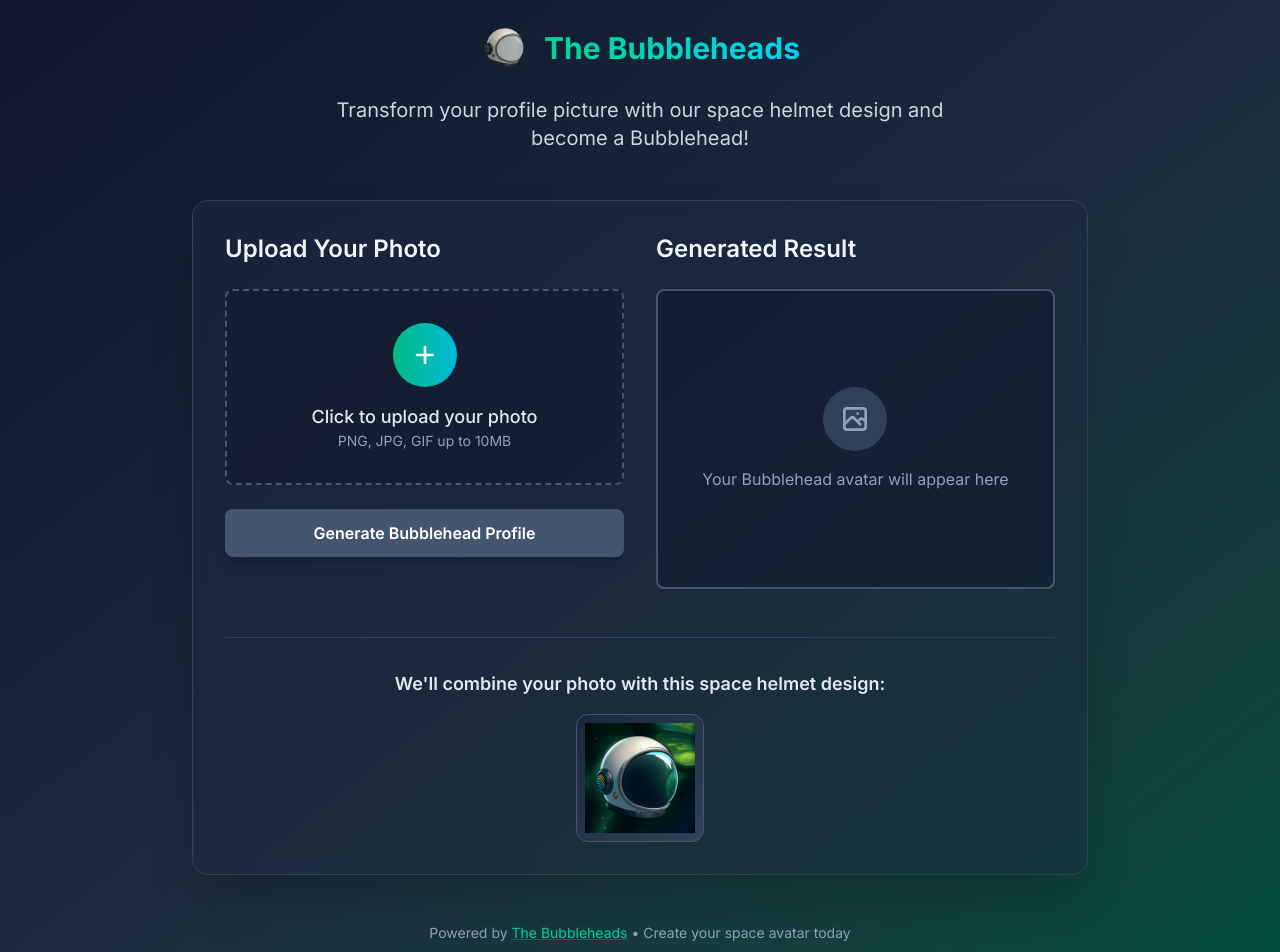
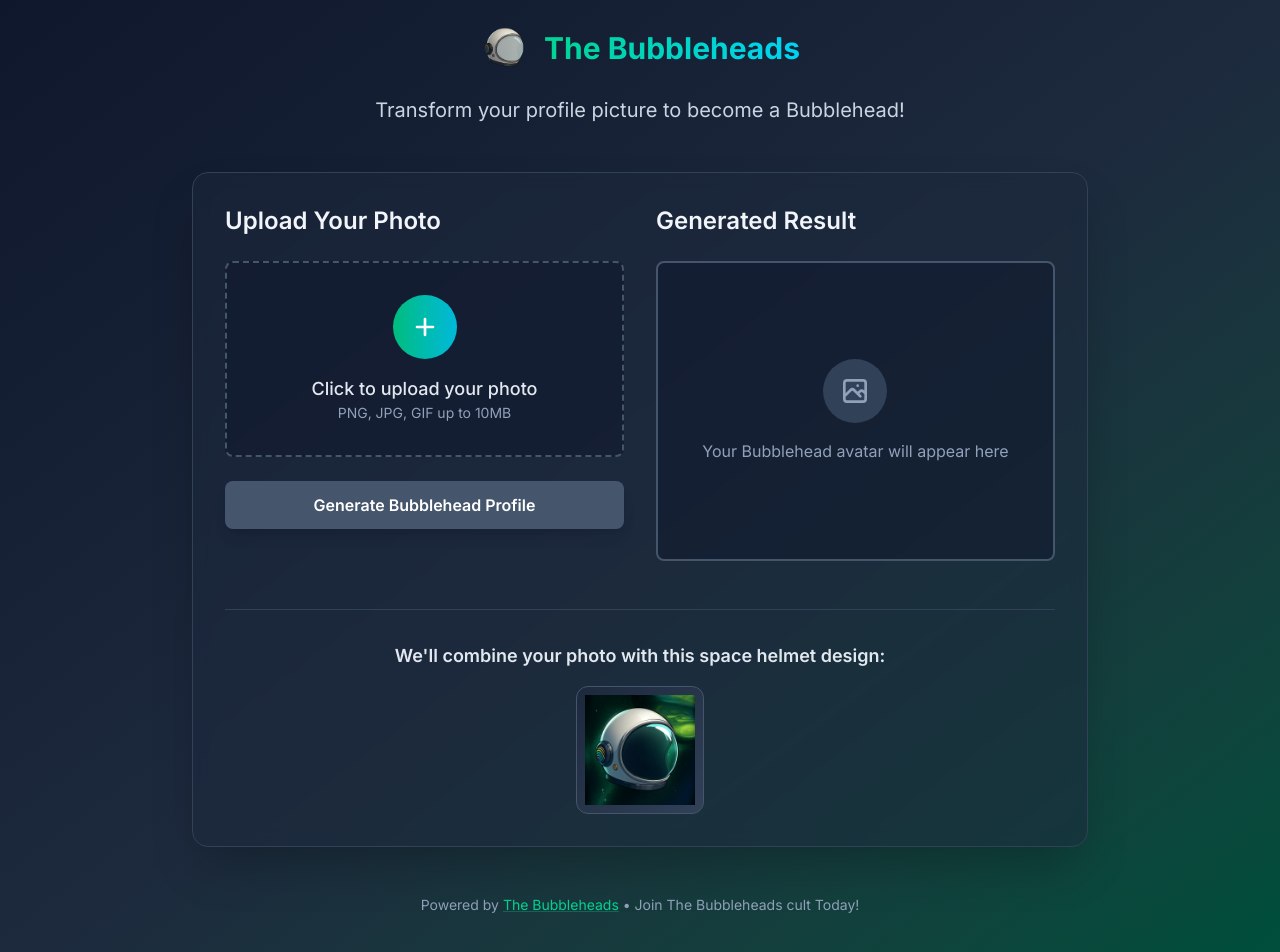
Before and after one commit to alifianadexe/the-bubblehead-generator, a Next.js app: page / in a window 1280 px wide. Shown: the top 952 px of the page. Built offline with nearby package versions, Linux system fonts and the light colour scheme.

Commit message:
add fixing lint

```diff
--- a/src/app/layout.tsx
+++ b/src/app/layout.tsx
@@ -6,8 +6,7 @@ const inter = Inter({ subsets: ["latin"] });
 
 export const metadata: Metadata = {
   title: "The BubbleHeads",
-  description:
-    "Transform your profile picture with space helmet design. Join the BubbleHeads ecosystem with your custom helm avatar!",
+  description: "Transform your profile picture to become a Bubblehead!!",
   keywords: [
     "profile picture",
     "avatar generator",
--- a/src/app/page.tsx
+++ b/src/app/page.tsx
@@ -128,8 +128,7 @@ export default function Home() {
           <div className="max-w-4xl mx-auto">
             <div className="text-center mb-12">
               <p className="text-xl text-slate-300 max-w-2xl mx-auto">
-                Transform your profile picture with our space helmet design and
-                become a Bubblehead!
+                Transform your profile picture to become a Bubblehead!
               </p>
             </div>
 
@@ -289,7 +288,7 @@ export default function Home() {
                 >
                   The Bubbleheads
                 </a>{" "}
-                • Create your space avatar today
+                • Join The Bubbleheads cult Today!
               </p>
             </div>
           </div>
```
